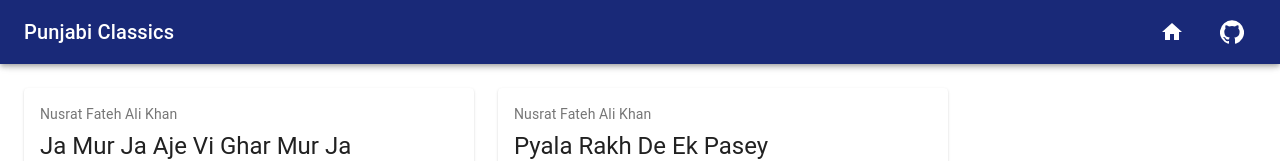
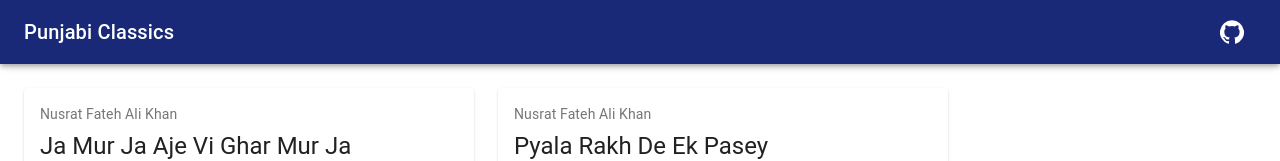
Before and after one commit to HarmanSran/punjabi-classics, a React (Create React App) app: page / in a window 1280 px wide. Shown: the top 161 px of the page. Built offline with nearby package versions, Linux system fonts and the light colour scheme.

Commit message:
More intuitive back button

```diff
--- a/src/App.js
+++ b/src/App.js
@@ -24,7 +24,7 @@
   const classes = useStyles();
   return (
     <ThemeProvider theme={theme}>
-      <AppToolbar onClickHome={() => setActiveLyricsId(null)} />
+      <AppToolbar isNavBackVisible={activeLyricsId !== null} onClickNavBack={() => setActiveLyricsId(null)} />
       <div className={classes.contentContainer}>
         {activeLyricsId === null && <LyricsGrid lyricsList={lyricsList} onClickLyrics={(id) => setActiveLyricsId(id)} />}
         {activeLyricsId !== null && <LyricsPage lyrics={lyricsList.find(({ id }) => id === activeLyricsId)} />}
--- a/src/components/AppToolbar/AppToolbar.js
+++ b/src/components/AppToolbar/AppToolbar.js
@@ -6,7 +6,7 @@
 import { makeStyles } from '@material-ui/core/styles';
 // import SearchField from './components/SearchField';
 import GithubButton from './components/GithubButton';
-import HomeButton from './components/HomeButton';
+import BackButton from './components/BackButton';
 
 const useStyles = makeStyles((theme) => ({
   root: {
@@ -31,19 +31,19 @@
   },
 }));
 
-const AppToolbar = ({ onClickHome }) => {
+const AppToolbar = ({ isNavBackVisible, onClickNavBack }) => {
   const classes = useStyles();
 
   return (
     <div className={classes.root}>
       <AppBar position="fixed" color="primary">
         <Toolbar>
+          {isNavBackVisible && <BackButton onClickNavBack={onClickNavBack} />}
           <Typography className={classes.title} variant="h6" noWrap>
             Punjabi Classics
           </Typography>
           <div className={classes.actions}>
             {/* <SearchField /> */}
-            <HomeButton onClickHome={onClickHome} />
             <GithubButton />
           </div>
         </Toolbar>
@@ -55,7 +55,8 @@
 };
 
 AppToolbar.propTypes = {
-  onClickHome: PropTypes.func.isRequired,
+  isNavBackVisible: PropTypes.bool.isRequired,
+  onClickNavBack: PropTypes.func.isRequired,
 };
 
 export default AppToolbar;
--- a/src/components/AppToolbar/components/HomeButton.js
+++ b/src/components/AppToolbar/components/BackButton.js
@@ -2,35 +2,35 @@
 import PropTypes from 'prop-types';
 import IconButton from '@material-ui/core/IconButton';
 import Tooltip from '@material-ui/core/Tooltip';
-import HomeIcon from '@material-ui/icons/Home';
+import ArrowBackIcon from '@material-ui/icons/ArrowBack';
 import { makeStyles } from '@material-ui/core/styles';
 
 const useStyles = makeStyles({
   wrapper: {
-    marginRight: '24px',
+    marginRight: '12px',
   },
 });
 
-const HomeButton = ({ onClickHome }) => {
+const BackButton = ({ onClickNavBack }) => {
   const classes = useStyles();
   return (
     <div className={classes.wrapper}>
-      <Tooltip title="Home" aria-label="home">
+      <Tooltip title="Back" aria-label="back">
         <IconButton
           edge="start"
           color="inherit"
-          aria-label="home"
-          onClick={onClickHome}
+          aria-label="back"
+          onClick={onClickNavBack}
         >
-          <HomeIcon />
+          <ArrowBackIcon />
         </IconButton>
       </Tooltip>
     </div>
   );
 };
 
-HomeButton.propTypes = {
-  onClickHome: PropTypes.func.isRequired,
+BackButton.propTypes = {
+  onClickNavBack: PropTypes.func.isRequired,
 };
 
-export default HomeButton;
+export default BackButton;
```
